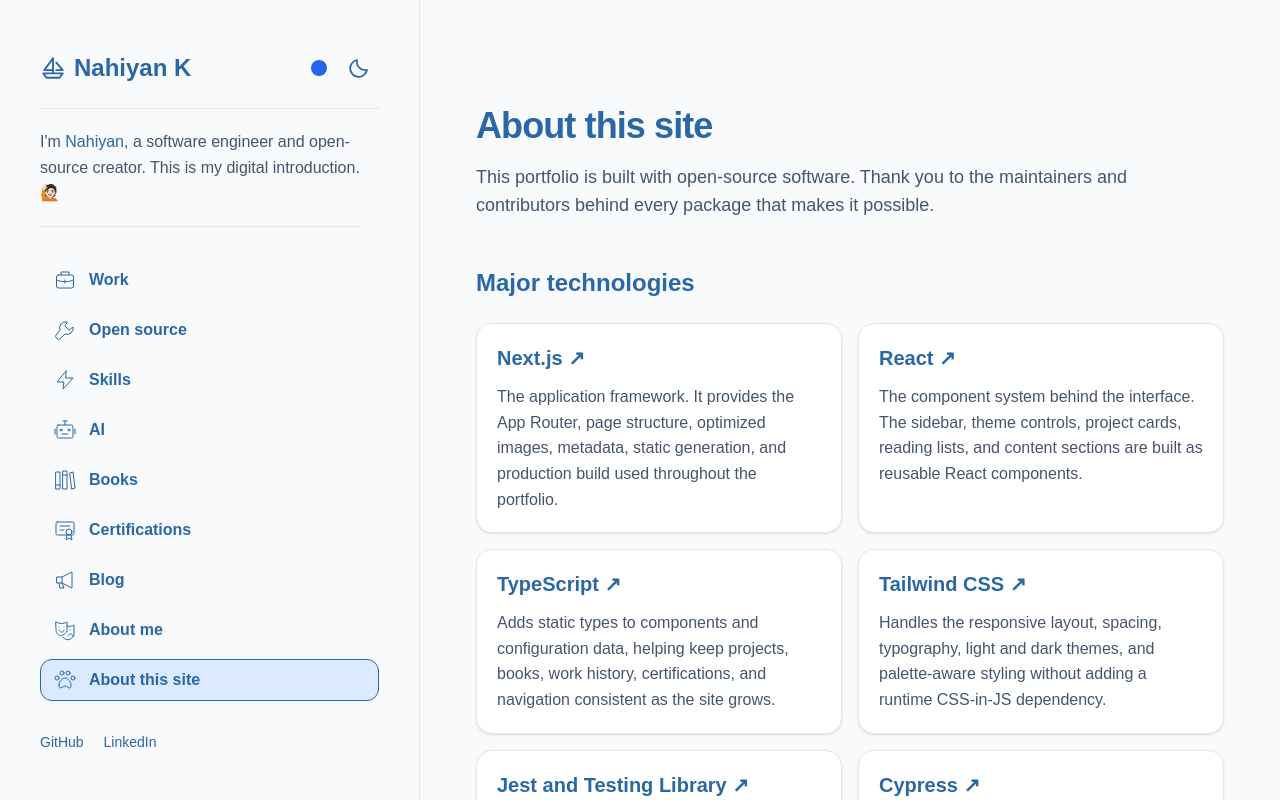
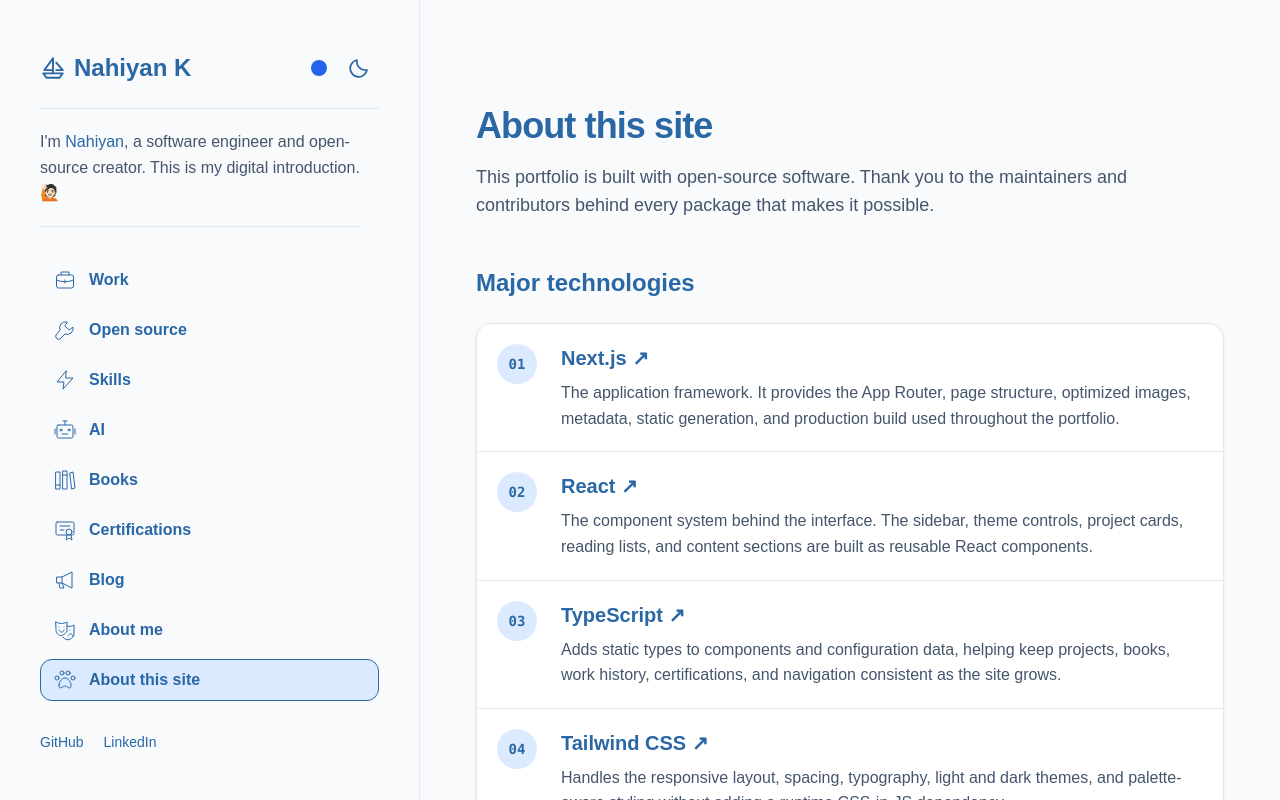
Before and after one commit to ayonious/oyon-portfolio, a Next.js app: page /about-this-site in a window 1280 px wide. Built offline with nearby package versions, Linux system fonts and the light colour scheme.

Commit message:
style: redesign major technologies list

```diff
--- a/app/about-this-site/page.tsx
+++ b/app/about-this-site/page.tsx
@@ -13,12 +13,19 @@
 
       <section className="mt-12">
         <h2 className="text-2xl font-bold">{aboutSiteContent.majorTitle}</h2>
-        <div className="mt-6 grid gap-4 sm:grid-cols-2">
-          {majorDependencies.map((dependency) => (
-            <article
+        <ol className="mt-6 overflow-hidden rounded-2xl border border-slate-200 bg-white shadow-sm dark:border-slate-700 dark:bg-slate-900">
+          {majorDependencies.map((dependency, index) => (
+            <li
               key={dependency.name}
-              className="rounded-2xl border border-slate-200 bg-white p-5 shadow-sm dark:border-slate-700 dark:bg-slate-900"
+              className="grid gap-4 border-b border-slate-200 p-5 last:border-b-0 sm:grid-cols-[3rem_minmax(0,1fr)] sm:items-start dark:border-slate-700"
             >
+              <span
+                aria-hidden="true"
+                className="flex h-10 w-10 items-center justify-center rounded-full bg-[var(--accent-soft)] font-mono text-sm font-bold text-[var(--accent)]"
+              >
+                {String(index + 1).padStart(2, "0")}
+              </span>
+              <div>
                 <h3 className="text-xl font-bold">
                   <a
                     href={dependency.url}
@@ -29,12 +36,13 @@
                     {dependency.name} ↗
                   </a>
                 </h3>
-              <p className="mt-3 text-slate-600 dark:text-slate-300">
+                <p className="mt-2 text-slate-600 dark:text-slate-300">
                   {dependency.description}
                 </p>
-            </article>
+              </div>
+            </li>
           ))}
-        </div>
+        </ol>
       </section>
 
       <section className="mt-14">
```
Lines whose indentation alone changed are shown as unchanged.
